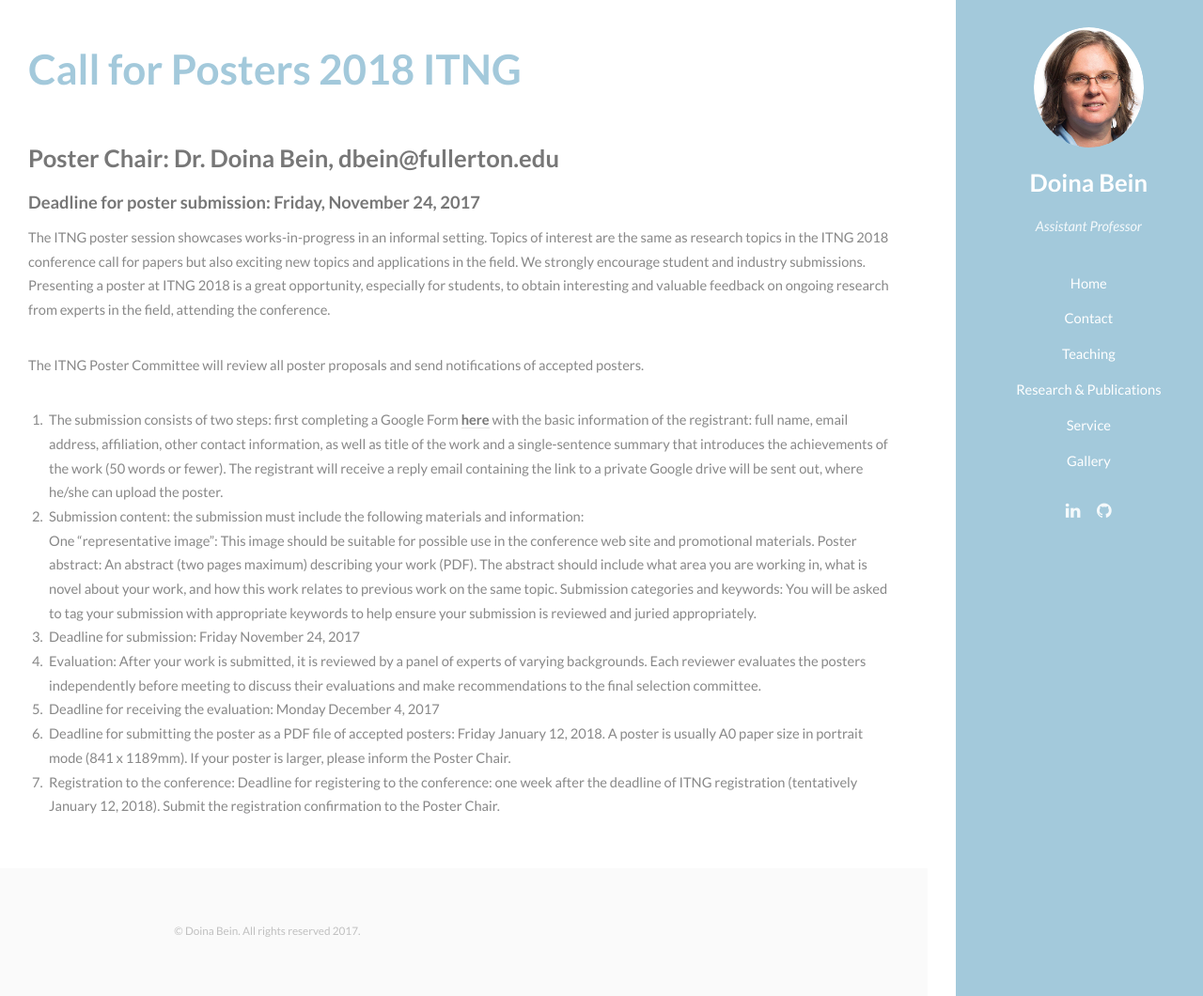
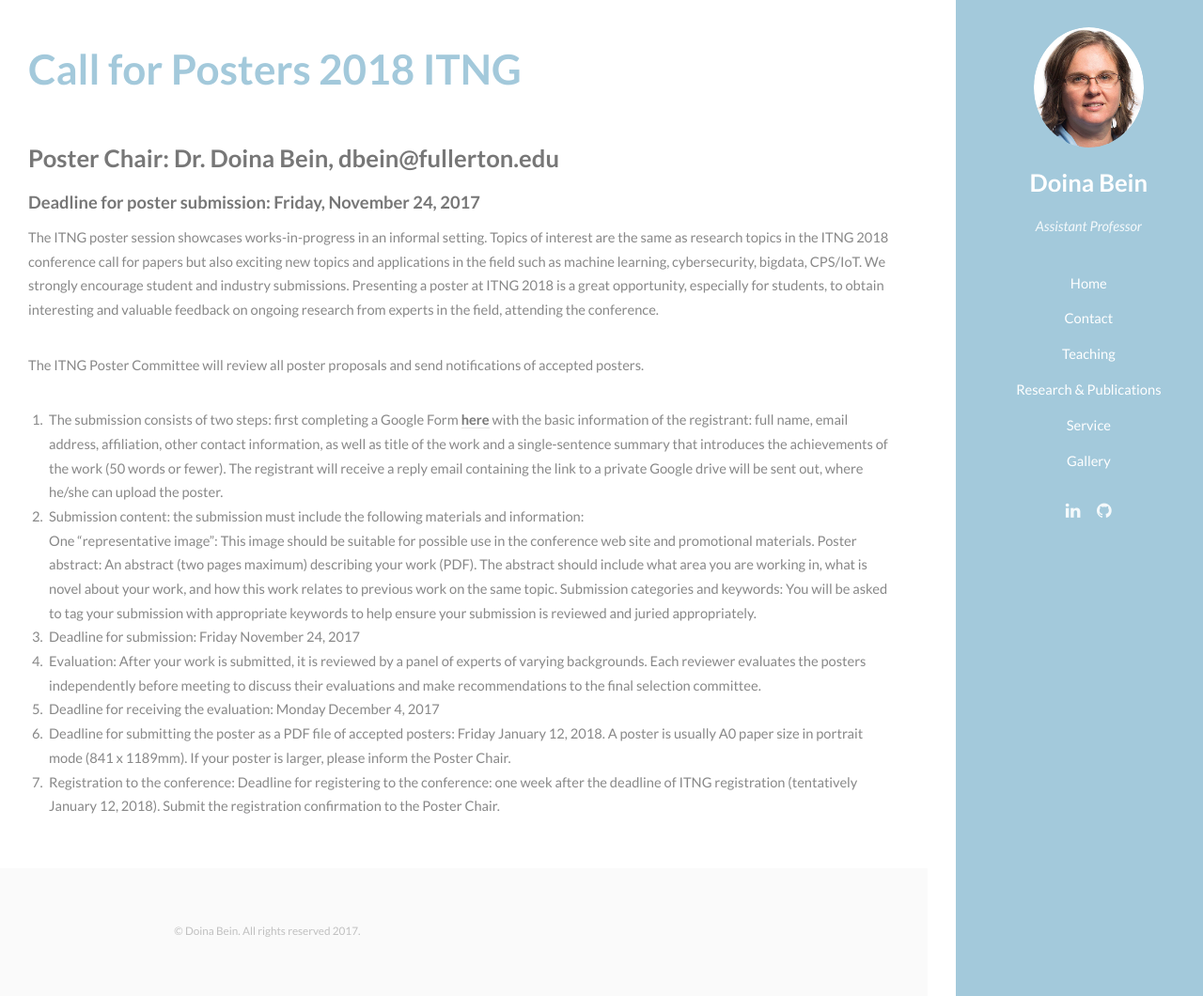
Before and after one commit to dbein/dbein.github.io, a Jekyll site: the page built from posterITNG.md, in a window 1280 px wide and 1060 px high. Shown: the whole window at 94% size. Built offline with Jekyll 4.4.1, drawn with Linux system fonts in a browser that asks for light colours.

Commit message:
again poster

```diff
--- a/posterITNG.md
+++ b/posterITNG.md
@@ -6,7 +6,7 @@ title: Call for Posters 2018 ITNG
 ### Poster Chair: Dr. Doina Bein, dbein@fullerton.edu
 #### Deadline for poster submission: Friday, November 24, 2017
 
-The ITNG poster session showcases works-in-progress in an informal setting. Topics of interest are the same as research topics in the ITNG 2018 conference call for papers but also exciting new topics and applications in the field. We strongly encourage student and industry submissions. Presenting a poster at ITNG 2018 is a great opportunity, especially for students, to obtain interesting and valuable feedback on ongoing research from experts in the field, attending the conference.
+The ITNG poster session showcases works-in-progress in an informal setting. Topics of interest are the same as research topics in the ITNG 2018 conference call for papers but also exciting new topics and applications in the field such as machine learning, cybersecurity, bigdata, CPS/IoT. We strongly encourage student and industry submissions. Presenting a poster at ITNG 2018 is a great opportunity, especially for students, to obtain interesting and valuable feedback on ongoing research from experts in the field, attending the conference.
 
 The ITNG Poster Committee will review all poster proposals and send notifications of accepted posters.
 
```
